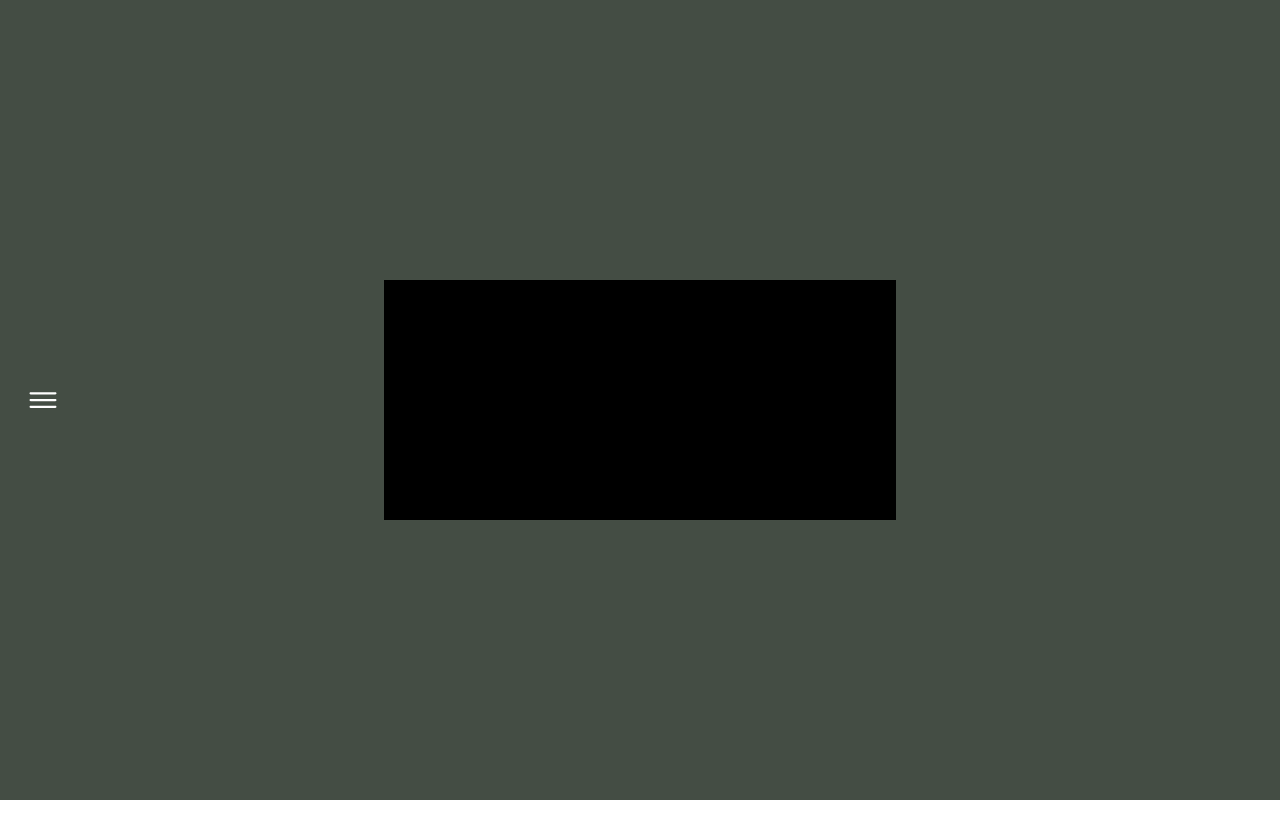
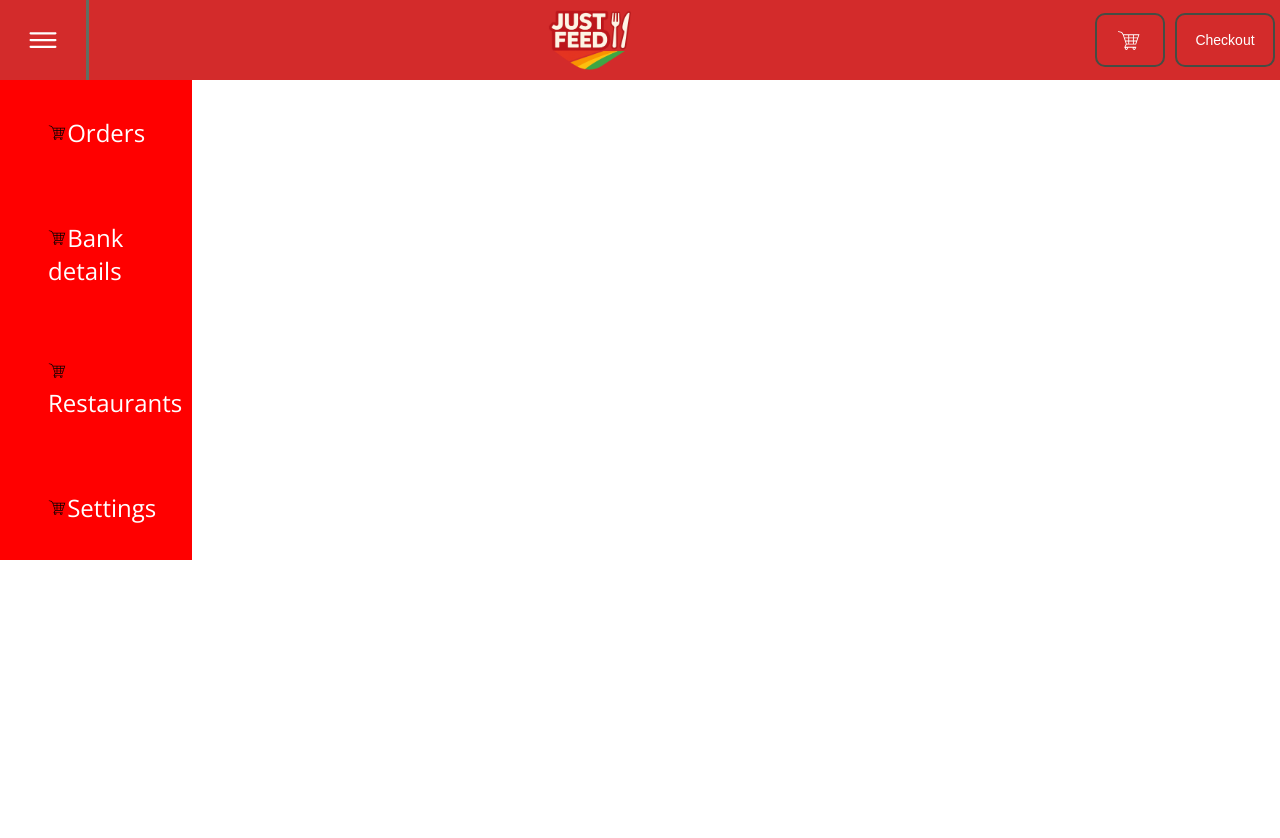
Before and after one commit to Nathan-F04/FrontEndJustFeed, a Next.js app: page / in a window 1280 px wide. Both pictures are taken after a click on the element 43 px from the left and 40 px from the top of the page. Shown: the top 838 px of the page. After the commit the page ends 800 px from the top, so only its background shows below. Built offline with nearby package versions, Linux system fonts and the light colour scheme; no server answers.

Commit message:
V2 navigation with sidebar

```diff
--- a/components/layout/MainNavigation.js
+++ b/components/layout/MainNavigation.js
@@ -1,5 +1,4 @@
 import classes from './MainNavigation.module.css'
-import Link from 'next/link'
 import HamMenu from "../generic/HamMenu"
 import Button from "../generic/Button"
 import Cart from "../generic/Cart"
--- a/components/layout/Sidebar.js
+++ b/components/layout/Sidebar.js
@@ -1,12 +1,18 @@
 import classes from "./Sidebar.module.css"
-import HamMenu from "../generic/HamMenu"
+import Link from 'next/link'
+import { GiShoppingCart } from 'react-icons/gi'
 
 export default function Popup(props) {
   return (
-    <div className={classes.mainDiv}>
-      <HamMenu onClick={() => props.toggleMenuHide()}/>
-      <div className={classes.greyBackground}></div>
-      <div className={classes.thePopup}></div>
+    <div className={classes.mainDiv} onClick={() => props.toggleMenuHide()}>
+      <div className={classes.thePopup}>
+        <ul className={classes.sideLink}>
+          <li><GiShoppingCart/><Link href="/new-meetup">Orders</Link></li>
+          <li><GiShoppingCart/><Link href="index.js">Bank details</Link></li>
+          <li><GiShoppingCart/><Link href="index.js">Restaurants</Link></li>
+          <li><GiShoppingCart/><Link href="index.js" >Settings </Link></li>
+        </ul>
+      </div>
     </div>
   )
 }
--- a/components/layout/Sidebar.module.css
+++ b/components/layout/Sidebar.module.css
@@ -7,16 +7,21 @@
   z-index: 50;
 }
 
-.greyBackground {
-  width: 100%;
-  height: 100%;
+.thePopup {
+  background-color: red;
+  width: 15%;
+  height: 60%;
+  position: absolute;
+  top: 5rem;
+  min-width: 5%;
 }
 
-.thePopup {
-  background-color: black;
-  width: 40%;
-  height: 30%;
-  position: absolute;
-  left: 30%;
-  top: 35%;
+.sideLink{
+  color: black;
+  font-size: larger;
+  display: flex;
+  flex-direction: column;
+  justify-content: space-around;
+  height: 100%;
+  min-width: 50px;
 }
```
Also changed, not shown: pages/Orders.js (added).
